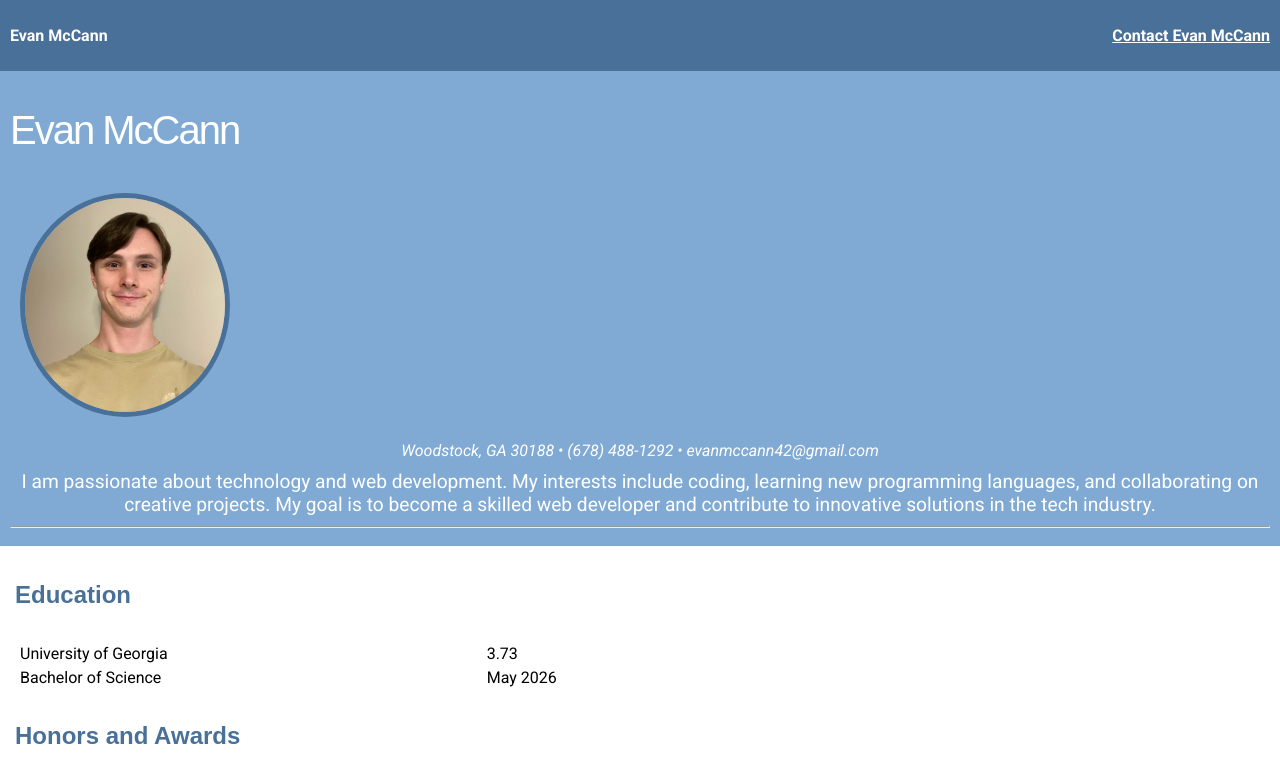
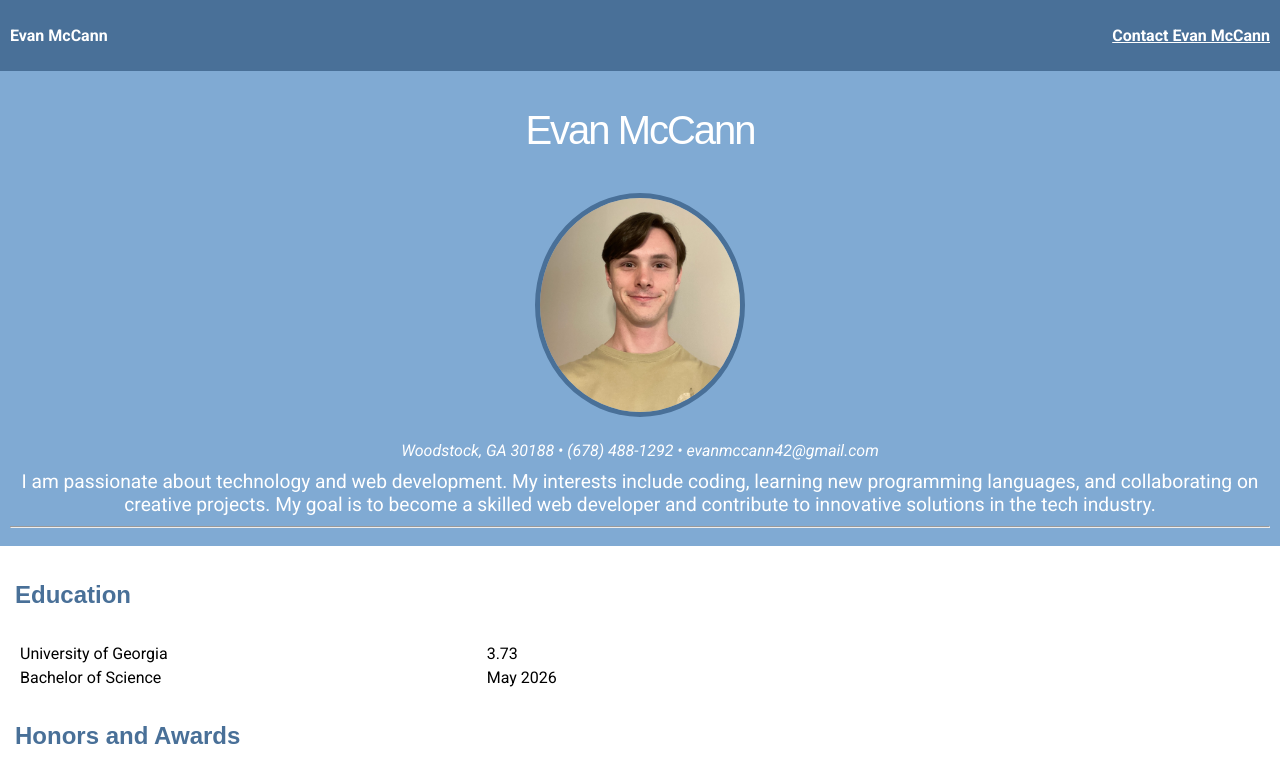
Before and after one commit to ecm19269/CSCI-4300-CV-Project, a website: page index.html in a window 1280 px wide. Shown: the top 782 px of the page. Drawn offline with Linux system fonts and the light colour scheme; a web font is replaced by a local one.

Commit message:
Peer Reviewed

```diff
--- a/index.html
+++ b/index.html
@@ -16,8 +16,8 @@
         <p class="margin"><a href="contact.html">Contact Evan McCann</a></p>
     </nav>
 
-    <header>
-        <h1 class="oswald-bold">Evan McCann</h1>
+    <header class="align-center">
+        <h1 class="oswald-bold align-center">Evan McCann</h1>
         <img src="images/headshot.jpeg" alt="Evan McCann Headshot" style="width:200px;height:auto;">
         <p class="address"> Woodstock, GA 30188 &#8226; (678) 488-1292 &#8226; evanmccann42@gmail.com</p>
         <p class="tagline"> I am passionate about technology and web development.
```
